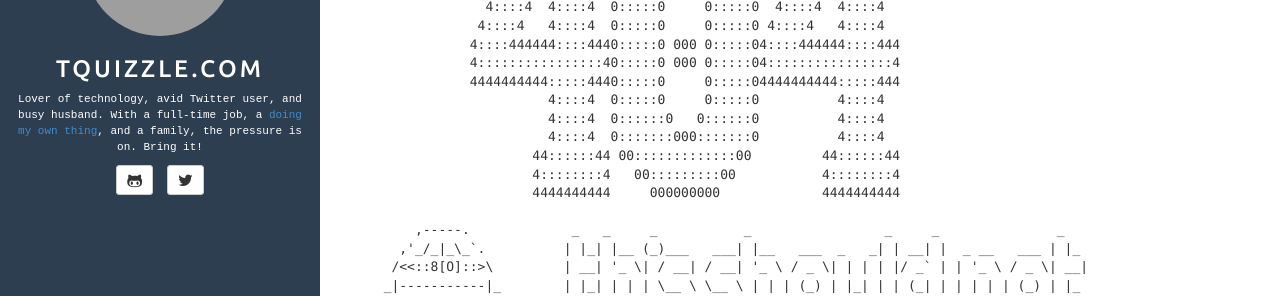
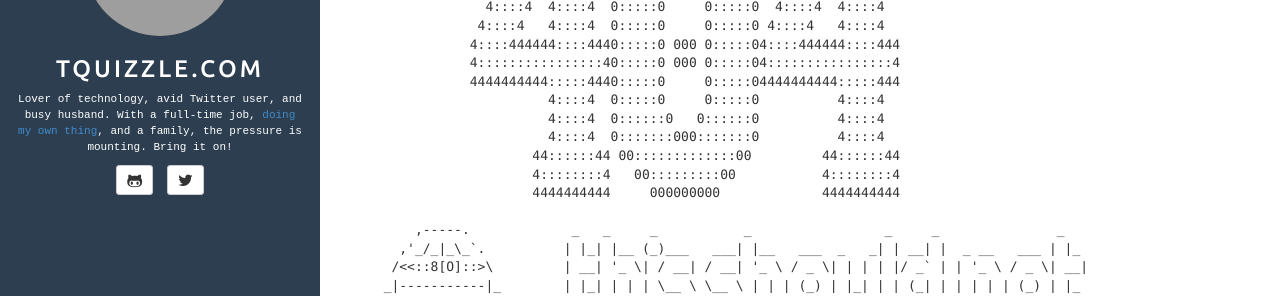
Before and after one commit to tquizzle/tquizzle.github.io, a Jekyll site: the page built from 404.html, in a window 1280 px wide. Shown: the part 242-538 px from the top of the page. Built offline with Jekyll 4.4.1, drawn with Linux system fonts in a browser that asks for light colours; grey boxes are pictures that could not be loaded.

Commit message:
sidebar update

```diff
--- a/_includes/sidebar.html
+++ b/_includes/sidebar.html
@@ -6,7 +6,7 @@
 	<h3 class="title">
         <a href="{{ site.BASE_PATH }}/">{{ site.title }}</a>
     </h3>
-    <div id="bio" class="text-center">Lover of technology, avid Twitter user, and busy husband. With a full-time job, a <a href="http://q5incorporated.com">doing my own thing</a>, and a family, the pressure is on. Bring it!</div>
+    <div id="bio" class="text-center">Lover of technology, avid Twitter user, and busy husband. With a full-time job, <a href="http://q5incorporated.com">doing my own thing</a>, and a family, the pressure is mounting. Bring it on!</div>
 </header>
 
 {% if site.author.bio %}
```
